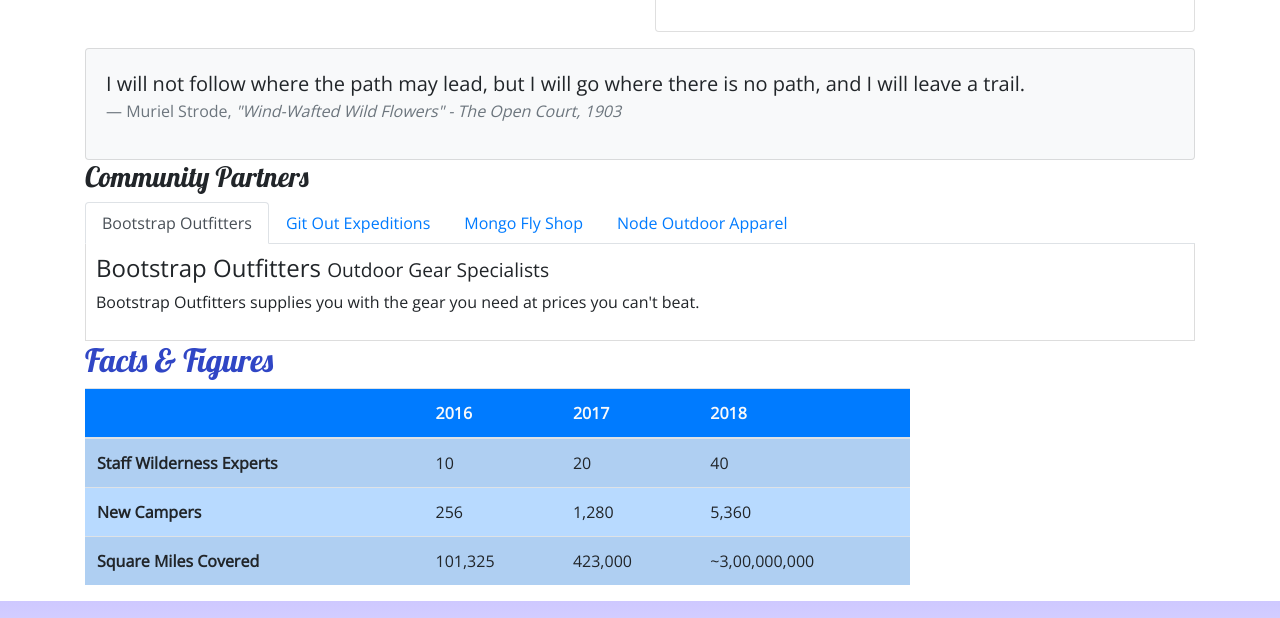
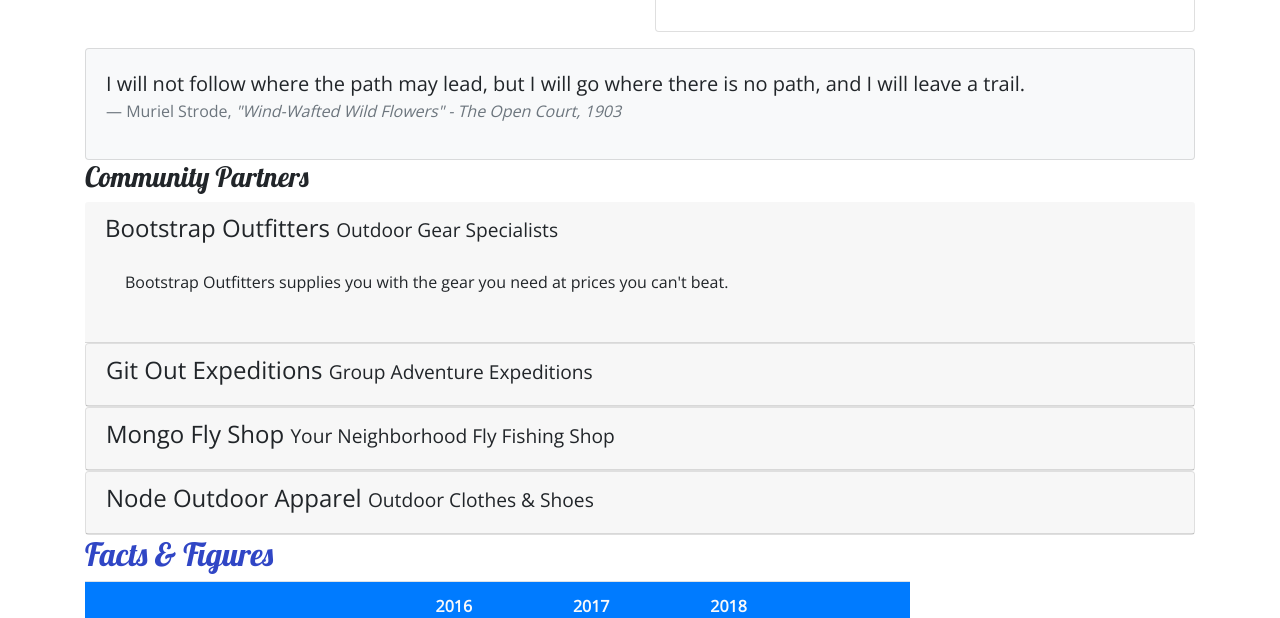
Before and after one commit to NikRowe/nucampsite, a website: page aboutus.html in a window 1280 px wide. Shown: the part 568-1186 px from the top of the page. Drawn offline with nearby package versions, Linux system fonts and the light colour scheme.

Commit message:
Accordion

```diff
--- a/aboutus.html
+++ b/aboutus.html
@@ -99,37 +99,60 @@
         <div>
             <div>
                 <h3>Community Partners</h3>
-                <ul class="nav nav-tabs">
-                    <li class="nav-item">
-                        <a class="nav-link active" href="#bootstrap" role="tab" data-toggle="tab">Bootstrap Outfitters</a>
-                    </li>
-                    <li class="nav-item">
-                        <a class="nav-link" href="#git" role="tab" data-toggle="tab">Git Out Expeditions</a>
-                    </li>
-                    <li class="nav-item">
-                        <a class="nav-link" href="#mongo" role="tab" data-toggle="tab">Mongo Fly Shop</a>
-                    </li>
-                    <li class="nav-item">
-                        <a class="nav-link" href="#node" role="tab" data-toggle="tab">Node Outdoor Apparel</a>
-                    </li>
-                </ul>
-
-                <div class="tab-content">
-                    <div role="tabpanel" class="tab-pane fade show active" id="bootstrap">
-                        <h4>Bootstrap Outfitters <small>Outdoor Gear Specialists</small></h4>
-                        <p class="d-none d-sm-block">Bootstrap Outfitters supplies you with the gear you need at prices you can't beat.</p>
+                <div id="accordion">
+                    <div role="tab" class="card-header">
+                        <h4>
+                            <a data-toggle="collapse" data-target="#bootstrap">
+                                Bootstrap Outfitters <small>Outdoor Gear Specialists</small>
+                            </a>
+                        </h4>
+                        <div class="collapse show" id="bootstrap" data-parent="#accordion">
+                            <div class="card-body">
+                                <p class="d-none d-sm-block">Bootstrap Outfitters supplies you with the gear you need at prices you can't beat.</p>
+                            </div>
+                        </div>
                     </div>
-                    <div role="tabpanel" class="tab-pane fade" id="git">
-                        <h4>Git Out Expeditions <small>Group Adventure Expeditions</small></h4>
-                        <p class="d-none d-sm-block">Join Git Out Expeditions to explore new horizons with a group of other adventurers!</p>
+                    <div class="card">
+                        <div role="tab" class="card-header">
+                            <h4>
+                                <a class="collapsed" data-toggle="collapse" data-target="#git">
+                                    Git Out Expeditions <small>Group Adventure Expeditions</small>
+                                </a>
+                            </h4>
+                            <div class="collapse" id="git" data-parent="#accordion">
+                                <div class="card-body">
+                                    <p class="d-none d-sm-block">Join Git Out Expeditions to explore new horizons with a group of other adventurers!</p>
+                               </div>
+                            </div>
+                        </div>
                     </div>
-                    <div role="tabpanel" class="tab-pane fade" id="mongo">
-                        <h4>Mongo Fly Shop <small>Your Neighborhood Fly Fishing Shop.</small></h4>
-                        <p class="d-none d-sm-block">Need a new fishing pole, a tacklebox, or flies of all kinds? Stop by Mongo Fly Shop.</p>
+                    <div class="card">
+                       <div role="tab" class="card-header">
+                            <h4>
+                                <a class="collapsed" data-toggle="collapse" data-target="#mongo">
+                                    Mongo Fly Shop <small>Your Neighborhood Fly Fishing Shop</small>
+                                </a>
+                            </h4>
+                            <div class="collapse" id="mongo" data-parent="#accordion">
+                                <div class="card-body">
+                                    <p class="d-none d-sm-block">Need a new fishing pole, a tacklebox, or flies of all kinds? Stop by Mongo Fly Shop.</p>
+                                </div>
+                            </div>
+                        </div>
                     </div>
-                    <div role="tabpanel" class="tab-pane fade" id="node">
-                        <h4>Node Outdoor Apparel <small>Outdoor Clothes & Shoes</small></h4>
-                        <p class="d-none d-sm-block">From polar fleeces to swimsuits, hiking boots to waders, a visit to Node will be sure to get you covered.</p>
+                    <div class="card">
+                        <div role="tab" class="card-header">
+                            <h4>
+                                <a class="collapsed" data-toggle="collapse" data-target="#node">
+                                    Node Outdoor Apparel <small>Outdoor Clothes & Shoes</small>
+                                </a>
+                            </h4>
+                            <div class="collapse" id="node" data-parent="#accordion">
+                                <div class="card-body">
+                                    <p class="d-none d-sm-block">From polar fleeces to swimsuits, hiking boots to waders, a visit to Node will be sure to get you covered.</p>
+                                </div>
+                            </div>
+                        </div>
                     </div>
                 </div>
             </div>
--- a/css/styles.css
+++ b/css/styles.css
@@ -29,9 +29,3 @@ header h2 {
 .navbar {
     background-color: #901CAD;
 }
-
-.tab-content {
-    border: 1px solid #DDD;
-    border-top: none;
-    padding: 10px;
-}
```
